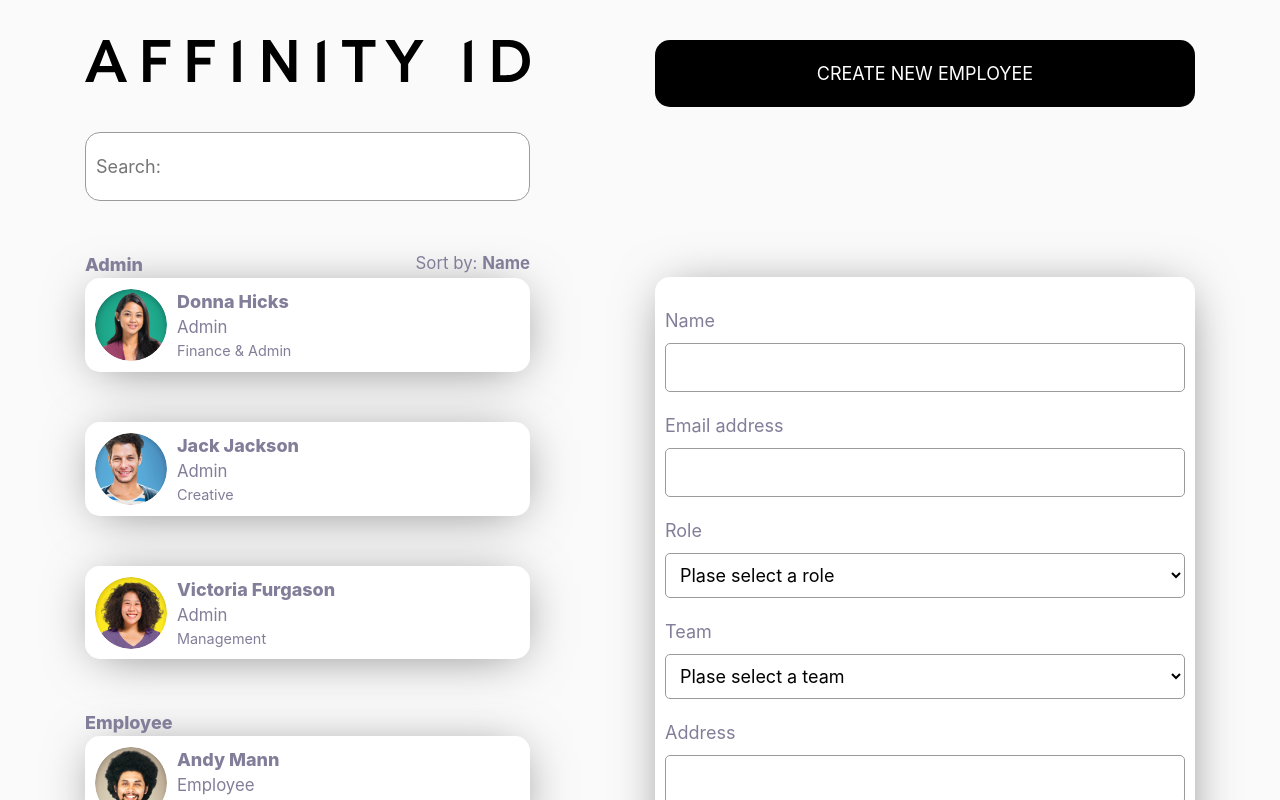
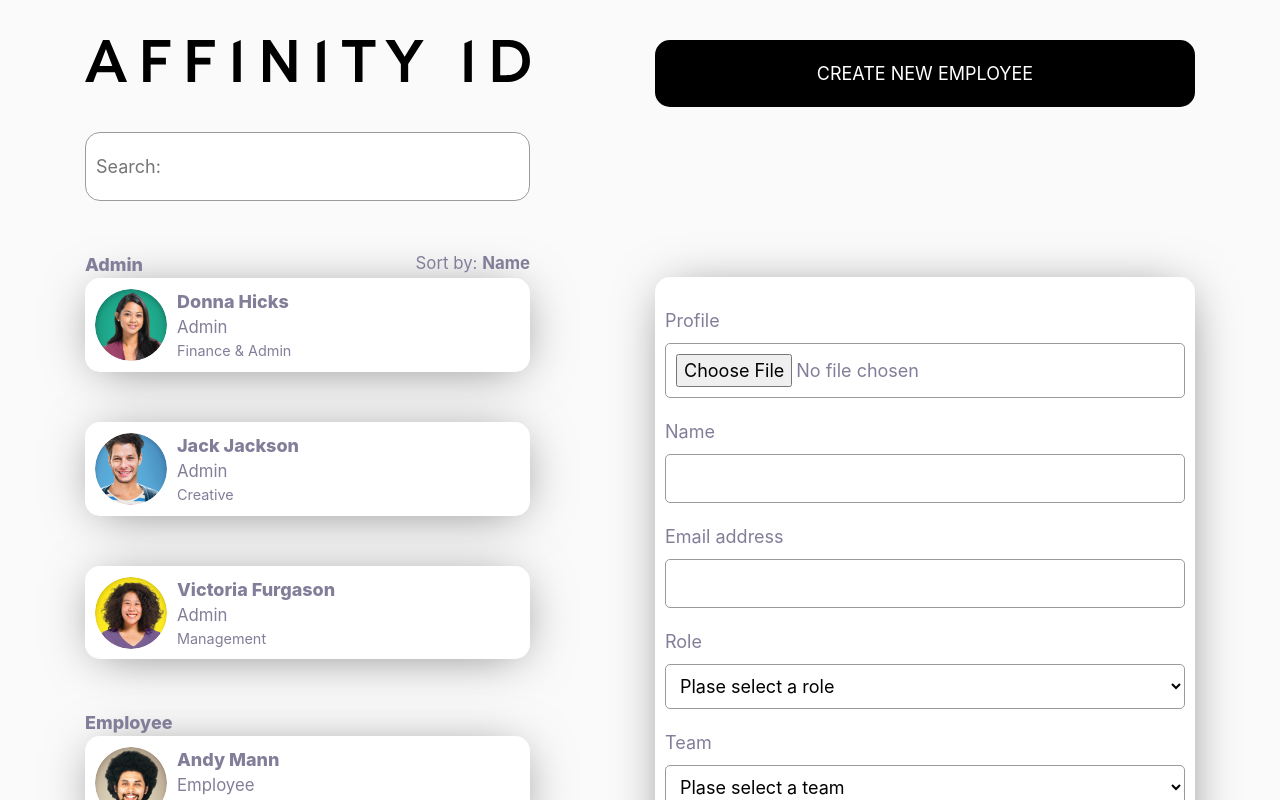
Before and after one commit to MrDockal/affinity-id, a React (Create React App) app: page / in a window 1280 px wide. Shown: the top 800 px of the page. Built offline with nearby package versions, Linux system fonts and the light colour scheme.

Commit message:
Allow to upload custom img

```diff
--- a/src/Components/EmployeeForm/EmployeeForm.tsx
+++ b/src/Components/EmployeeForm/EmployeeForm.tsx
@@ -10,7 +10,7 @@ import { StyledFormSelect } from '../Styled/Form/StyledFormSelect';
 
 interface IProps {
 	editEmployee?: IEmployee;
-	onSubmit(employee: IEmployee): void;
+	onSubmit(employee: IEmployee): boolean | void;
 }
 
 interface IState {
@@ -33,9 +33,7 @@ export class EmployeeForm extends React.PureComponent<IProps, IState> {
 
 	public componentDidUpdate(prevProps: IProps) {
 		if (prevProps.editEmployee && prevProps.editEmployee.email && !this.props.editEmployee) {
-			this.setState({
-				employee: employeeDefaults,
-			});
+			this.resetDefaultState();
 		}
 	}
 
@@ -44,6 +42,15 @@ export class EmployeeForm extends React.PureComponent<IProps, IState> {
 		return (
 			<StyledCard>
 				<form onSubmit={this.handleSubmit}>
+					{
+						!editing &&
+						<StyledFormGroup>
+							<div>
+								<label htmlFor='img'>Profile</label>
+							</div>
+							<StyledFormInput onChange={this.handleImgInputChange} id='img' name='img' type='file' accept="image/*" required={true} />
+						</StyledFormGroup>
+					}
 					<StyledFormGroup>
 						<div>
 							<label htmlFor='name'>Name</label>
@@ -96,6 +103,12 @@ export class EmployeeForm extends React.PureComponent<IProps, IState> {
 		);
 	}
 
+	private resetDefaultState() {
+		this.setState({
+			employee: employeeDefaults,
+		});
+	}
+
 	private handleInputChange = (event: React.ChangeEvent<HTMLInputElement | HTMLSelectElement>) => {
 		const target = event.target;
 		const value = target.value;
@@ -109,8 +122,27 @@ export class EmployeeForm extends React.PureComponent<IProps, IState> {
 		});
 	}
 
+	private handleImgInputChange = (event: React.ChangeEvent<HTMLInputElement>) => {
+		const target = event.target;
+		if (!event.target.files) {
+			return;
+		}
+		const value = URL.createObjectURL(event.target.files[0]);
+		const name = target.name;
+
+		this.setState({
+			employee: {
+				...this.state.employee,
+				[name]: value,
+			}
+		});
+	}
+
 	private handleSubmit = (event: React.FormEvent<HTMLFormElement>) => {
 		event.preventDefault();
-		this.props.onSubmit(this.state.employee as any);
+		const success = this.props.onSubmit(this.state.employee as any);
+		if (!!success) {
+			this.resetDefaultState();
+		}
 	}
 }
--- a/src/Components/SmallEmployeeCard/SmallEmployeeCard.tsx
+++ b/src/Components/SmallEmployeeCard/SmallEmployeeCard.tsx
@@ -3,7 +3,6 @@ import { IRole } from 'src/Model/Employee/IRole';
 import { ITeam } from 'src/Model/Team/ITeam';
 import { StyledCard } from '../Styled/Card/StyledCard';
 import { StyledFlexCentered } from '../Styled/FlexLayout/StyledFlexRow';
-import { StyledDiv } from '../Styled/Elements/StyledDiv';
 import { StyledRoundedImg, StyledRoundedImgSize } from '../Styled/Img/StyledRoundedImg';
 import { StyledText, StyledTextFontSize } from '../Styled/Text/StyledText';
 import { theme } from 'src/Model/theme';
@@ -22,9 +21,7 @@ export const SmallEmployeeCard = withRouter((props: IProps) => {
 	return (
 		<StyledCard clickAble={true} active={props.location.pathname.indexOf(componentPathName) >= 0} onClick={() => props.history.push(componentPathName)}>
 			<StyledFlexCentered>
-				<StyledDiv style={{ paddingRight: theme.boxPadding }}>
-					<StyledRoundedImg src={props.img} size={StyledRoundedImgSize.SMALL} />
-				</StyledDiv>
+				<StyledRoundedImg src={props.img} size={StyledRoundedImgSize.SMALL} style={{ marginRight: theme.boxPadding }} />
 				<div>
 					<StyledText size={StyledTextFontSize.BIG}>{props.name}</StyledText>
 					<StyledText>{props.role}</StyledText>
--- a/src/Components/Styled/Img/StyledRoundedImg.ts
+++ b/src/Components/Styled/Img/StyledRoundedImg.ts
@@ -16,5 +16,6 @@ type IProps = IThemeProps & IOwnProps;
 export const StyledRoundedImg = styled.img<IProps>`
 	border-radius: 50%;
 	width: ${(props: IProps) => props.size};
+	height: ${(props: IProps) => props.size};
 	${(props: IProps) => props.shiftTop && `transform: translateY(calc(-${props.size}/2 - ${props.theme.boxPadding}))`};
 `;
--- a/src/Containers/EmployeeManagement/EmployeeManagement.tsx
+++ b/src/Containers/EmployeeManagement/EmployeeManagement.tsx
@@ -52,9 +52,11 @@ class EmployeeManagementWithStore extends React.PureComponent<IProps> {
 						<Route render={(props: RouteComponentProps<any>) =>
 							<EmployeeForm onSubmit={(employee: IEmployee) => {
 								try {
-									this.props.employeeStore.add(employee)
+									this.props.employeeStore.add(employee);
+									return true;
 								} catch (e) {
 									alert(e.message);
+									return false;
 								}
 							}} />}
 						/>
```
